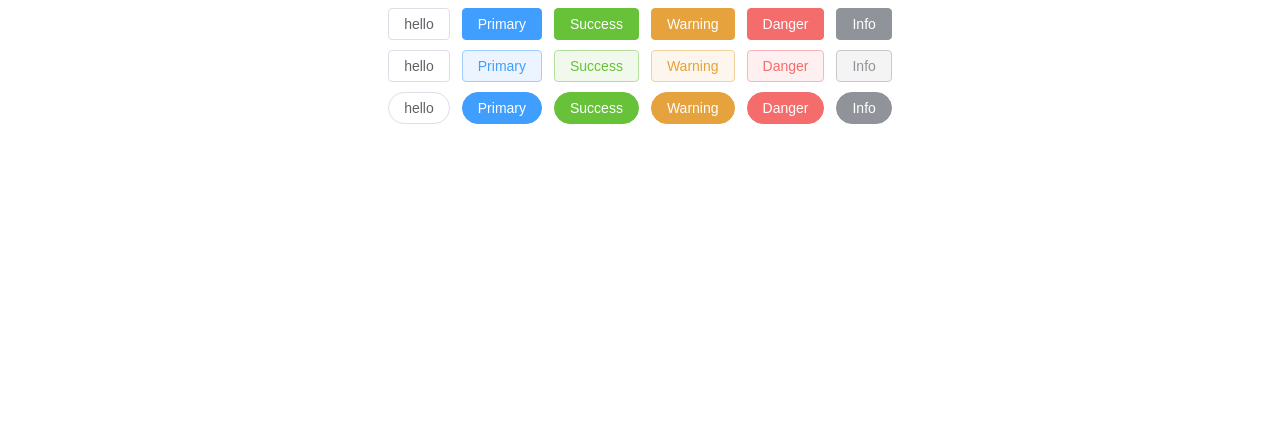
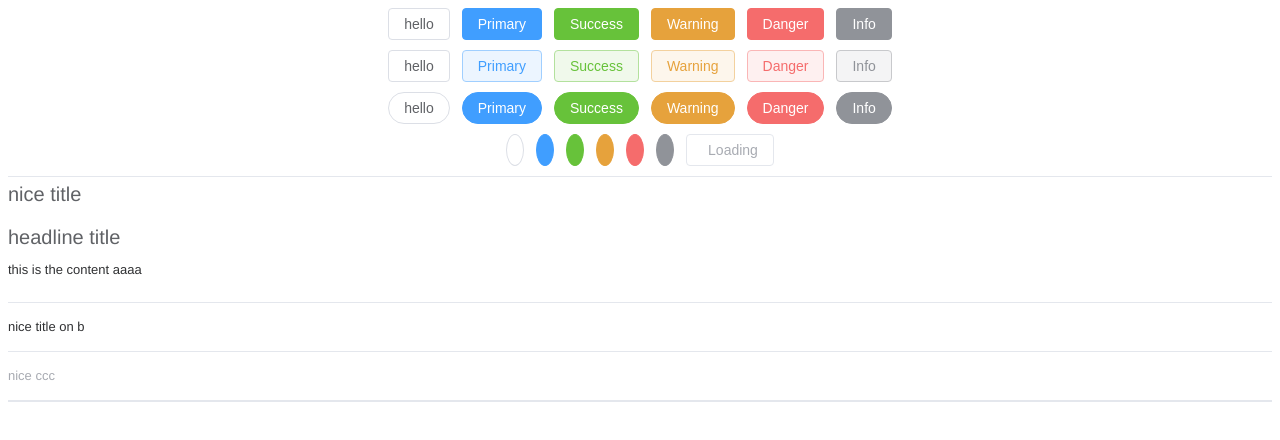
Before and after one commit to HasonoCell/Mercury-UI, a Vue app: page / in a window 1280 px wide. Shown: the top 440 px of the page. Built offline with nearby package versions, Linux system fonts and the light colour scheme; the HTML template or start-up script is replaced by a standard one.

Commit message:
完成Collapse与Icon组件

```diff
--- a/eslint.config.ts
+++ b/eslint.config.ts
@@ -23,6 +23,7 @@ export default defineConfigWithVueTs(
   {
     rules: {
       "vue/multi-word-component-names": "off",
+      "@typescript-eslint/no-unused-vars": "warn"
     }
   }
 )
--- a/package.json
+++ b/package.json
@@ -12,10 +12,15 @@
     "lint": "eslint . --fix"
   },
   "dependencies": {
+    "@fortawesome/fontawesome-svg-core": "^6.7.2",
+    "@fortawesome/free-solid-svg-icons": "^6.7.2",
+    "@fortawesome/vue-fontawesome": "^3.0.8",
+    "lodash-es": "^4.17.21",
     "vue": "^3.5.13"
   },
   "devDependencies": {
     "@tsconfig/node22": "^22.0.0",
+    "@types/lodash-es": "^4.17.12",
     "@types/node": "^22.13.9",
     "@vitejs/plugin-vue": "^5.2.1",
     "@vitejs/plugin-vue-jsx": "^4.1.1",
--- a/src/App.vue
+++ b/src/App.vue
@@ -1,5 +1,11 @@
 <script setup lang="ts">
+import { ref } from "vue";
 import Button from "./components/Button/Button.vue";
+import Collapse from "./components/Collapse/Collapse.vue";
+import CollapseItem from "./components/Collapse/CollapseItem.vue";
+import Icon from "./components/Icon/Icon.vue";
+
+const collapseOpenedVal = ref(["a"]);
 </script>
 
 <template>
@@ -30,6 +36,34 @@ import Button from "./components/Button/Button.vue";
       <Button type="danger" round> Danger </Button>
       <Button type="info" round> Info </Button>
     </div>
+
+    <div class="circle block">
+      <Button circle> <Icon icon="star" /> </Button>
+      <Button type="primary" circle> <Icon icon="star" /> </Button>
+      <Button type="success" circle> <Icon icon="star" /> </Button>
+      <Button type="warning" circle> <Icon icon="star" /> </Button>
+      <Button type="danger" circle> <Icon icon="star" /> </Button>
+      <Button type="info" circle> <Icon icon="star" /> </Button>
+      <Button loading> Loading </Button>
+    </div>
+  </div>
+
+  <div class="collapse">
+    <Collapse v-model="collapseOpenedVal">
+      <CollapseItem name="a">
+        <template #title>
+          <h1>nice title</h1>
+        </template>
+        <h1>headline title</h1>
+        <div>this is the content aaaa</div>
+      </CollapseItem>
+      <CollapseItem name="b" title="nice title on b">
+        <div>test content b b and b</div>
+      </CollapseItem>
+      <CollapseItem name="c" title="nice ccc" disabled>
+        <div>he is content in c</div>
+      </CollapseItem>
+    </Collapse>
   </div>
 </template>
 
--- a/src/components/Button/Button.vue
+++ b/src/components/Button/Button.vue
@@ -1,6 +1,7 @@
 <script setup lang="ts">
 import { ref } from "vue";
 import type { ButtonProps } from "./types";
+import Icon from "../Icon/Icon.vue";
 
 defineOptions({
   name: "VkButton",
@@ -34,6 +35,8 @@ defineExpose({
     :autofocus="autofocus"
     :type="nativeType"
   >
+    <Icon icon="spinner" spin v-if="loading"></Icon>
+    <Icon :icon="icon" v-if="icon"></Icon>
     <span>
       <slot></slot>
     </span>
--- /dev/null
+++ b/src/components/Collapse/Collapse.vue
@@ -0,0 +1,47 @@
+<script setup lang="ts">
+import type { NameType, CollapseEmits, CollapseProps } from "./types";
+import { ref, provide, watch } from "vue";
+import { collapseContextKey } from "./types";
+
+defineOptions({
+  name: "VkCollapse",
+});
+
+const props = defineProps<CollapseProps>();
+
+const emits = defineEmits<CollapseEmits>();
+
+const activeName = ref<NameType[]>(props.modelValue);
+
+const handleItemClick = (item: NameType) => {
+  const index = activeName.value.indexOf(item);
+  if (props.accordion) {
+    activeName.value = [activeName.value[0] === item ? "" : item];
+  } else {
+    if (index >= 0) {
+      // 存在，删除对应项
+      activeName.value.splice(index, 1);
+    } else {
+      // 不存在，添加对应项
+      activeName.value.push(item);
+    }
+  }
+  emits("update:modelValue", activeName.value);
+  emits("change", activeName.value);
+};
+
+provide(collapseContextKey, {
+  activeName,
+  handleItemClick,
+});
+
+watch(() => props.modelValue, () => {
+  activeName.value = props.modelValue
+})
+</script>
+
+<template>
+  <div class="vk-collapse">
+    <slot></slot>
+  </div>
+</template>
--- /dev/null
+++ b/src/components/Collapse/CollapseItem.vue
@@ -0,0 +1,78 @@
+<script setup lang="ts">
+import type { CollapseItemProps } from "./types";
+import { inject, computed } from "vue";
+import { collapseContextKey } from "./types";
+import Icon from "../Icon/Icon.vue";
+
+defineOptions({
+  name: "VkCollapseItem",
+});
+
+const props = defineProps<CollapseItemProps>();
+
+const collapseContext = inject(collapseContextKey);
+
+const isActive = computed(() => collapseContext?.activeName.value.includes(props.name));
+
+const handleClick = () => {
+  if (props.disabled) {
+    return;
+  }
+  collapseContext?.handleItemClick(props.name);
+};
+
+const transitionEvents: Record<string, (el: HTMLElement) => void> = {
+  beforeEnter(el) {
+    el.style.height = "0px";
+    el.style.overflow = "hidden";
+  },
+  enter(el) {
+    el.style.height = `${el.scrollHeight}px`;
+  },
+  afterEnter(el) {
+    el.style.height = "";
+    el.style.overflow = "";
+  },
+  beforeLeave(el) {
+    el.style.height = `${el.scrollHeight}px`;
+    el.style.overflow = "hidden";
+  },
+  leave(el) {
+    el.style.height = "0px";
+  },
+  afterLeave(el) {
+    el.style.height = "";
+    el.style.overflow = "";
+  },
+};
+</script>
+
+<template>
+  <div
+    class="vk-collapse-item"
+    :class="{
+      'is-disabled': disabled,
+    }"
+  >
+    <div
+      class="vk-collapse-item__header"
+      :id="`item-header-${name}`"
+      @click="handleClick"
+      :class="{
+        'is-disabled': disabled,
+        'is-active': isActive,
+      }"
+    >
+      <slot name="title">{{ title }}</slot>
+      <Icon icon="arrow-right" class="header-angle"></Icon>
+    </div>
+    <Transition name="slide" v-on="transitionEvents">
+      <div class="vk-collapse-item__wrapper" v-show="isActive">
+        <div class="vk-collapse-item__content" :id="`item-content-${name}`">
+          <slot></slot>
+        </div>
+      </div>
+    </Transition>
+    <div></div>
+  </div>
+</template>
--- /dev/null
+++ b/src/components/Collapse/style.scss
@@ -0,0 +1,64 @@
+.vk-collapse {
+    --vk-collapse-border-color: var(--vk-border-color-light);
+    --vk-collapse-header-height: 48px;
+    --vk-collapse-header-bg-color: var(--vk-fill-color-blank);
+    --vk-collapse-header-text-color: var(--vk-text-color-primary);
+    --vk-collapse-header-font-size: 13px;
+    --vk-collapse-content-bg-color: var(--vk-fill-color-blank);
+    --vk-collapse-content-font-size: 13px;
+    --vk-collapse-content-text-color: var(--vk-text-color-primary);
+    --vk-collapse-disabled-text-color: var(--vk-disabled-text-color);
+    --vk-collapse-disabled-border-color: var(--vk-border-color-lighter);
+    border-top: 1px solid var(--vk-collapse-border-color);
+    border-bottom: 1px solid var(--vk-collapse-border-color);
+}
+
+.vk-collapse-item__header {
+    display: flex;
+    align-items: center;
+    justify-content: space-between;
+    height: var(--vk-collapse-header-height);
+    line-height: var(--vk-collapse-header-height);
+    background-color: var(--vk-collapse-header-bg-color);
+    color: var(--vk-collapse-header-text-color);
+    cursor: pointer;
+    font-size: var(--vk-collapse-header-font-size);
+    font-weight: 500;
+    transition: border-bottom-color var(--vk-transition-duration);
+    outline: none;
+    border-bottom: 1px solid var(--vk-collapse-border-color);
+
+    &.is-disabled {
+        color: var(--vk-collapse-disabled-text-color);
+        cursor: not-allowed;
+        background-image: none;
+    }
+
+    &.is-active {
+        border-bottom-color: transparent;
+
+        .header-angle {
+            transform: rotate(90deg);
+        }
+    }
+
+    .header-angle {
+        transition: transform var(--vk-transition-duration);
+    }
+}
+
+.vk-collapse-item__content {
+    will-change: height;
+    background-color: var(--vk-collapse-content-bg-color);
+    overflow: hidden;
+    box-sizing: border-box;
+    font-size: var(--vk-collapse-content-font-size);
+    color: var(--vk-collapse-content-text-color);
+    border-bottom: 1px solid var(--vk-collapse-border-color);
+    padding-bottom: 25px;
+}
+
+.slide-enter-active,
+.slide-leave-active {
+    transition: height var(--vk-transition-duration) ease-in-out;
+}
--- /dev/null
+++ b/src/components/Collapse/types.ts
@@ -0,0 +1,25 @@
+import { type Ref, type InjectionKey } from "vue";
+export type NameType = string | number
+
+export interface CollapseItemProps {
+  name: NameType;
+  title?: string;
+  disabled?: boolean;
+}
+
+export interface CollapseContext {
+  activeName: Ref<NameType[]>
+  handleItemClick: (name: NameType) => void
+}
+
+export interface CollapseProps {
+  modelValue: NameType[],
+  accordion?: boolean,
+}
+
+export interface CollapseEmits {
+  (e: 'update:modelValue', values: NameType[]): void
+  (e: 'change', values: NameType[]): void
+}
+
+export const collapseContextKey: InjectionKey<CollapseContext> = Symbol('collapseContextKey')
--- /dev/null
+++ b/src/components/Icon/Icon.vue
@@ -0,0 +1,38 @@
+<script setup lang="ts">
+import type { FontAwesomeIconProps } from "@fortawesome/vue-fontawesome";
+import { FontAwesomeIcon } from "@fortawesome/vue-fontawesome";
+import { omit } from "lodash-es";
+import { computed } from "vue";
+
+defineOptions({
+  name: "VkIcon",
+  inheritAttrs: false, // 与透传有关的知识点
+});
+
+// 这里对 FontAwesomeIconProps 参数列表要做出自定义调整
+const props = defineProps<
+  {
+    type?: "primary" | "success" | "warning" | "danger" | "info";
+    color?: string;
+  } & FontAwesomeIconProps
+>();
+
+const filteredProps = computed(() => omit(props, ["type", "color"]));
+
+const customStyles = computed(() => {
+  return props.color ? { color: props.color } : {};
+});
+</script>
+
+<template>
+  <i
+    class="vk-icon"
+    :class="{
+      [`vk-icon--${type}`]: type,
+    }"
+    :style="customStyles"
+    v-bind="$attrs"
+  >
+    <FontAwesomeIcon v-bind="filteredProps"></FontAwesomeIcon>
+  </i>
+</template>
--- /dev/null
+++ b/src/components/Icon/style.scss
@@ -0,0 +1,16 @@
+.vk-icon {
+    --vk-icon-color: inherit;
+    display: inline-flex;
+    justify-content: center;
+    align-items: center;
+    position: relative;
+    fill: currentColor;
+    color: var(--vk-icon-color);
+    font-size: inherit;
+}
+
+@each $val in primary, info, success, warning, danger {
+    .vk-icon--#{$val} {
+        --vk-icon-color: var(--vk-color-#{$val});
+    }
+}
--- a/src/main.ts
+++ b/src/main.ts
@@ -1,6 +1,12 @@
 import './styles/index.scss'
+
+import { library } from '@fortawesome/fontawesome-svg-core'
+import { fas } from '@fortawesome/free-solid-svg-icons'
+
+library.add(fas)
 
 import { createApp } from 'vue'
 import App from './App.vue'
 
-createApp(App).mount('#app')
+createApp(App)
+.mount('#app')
--- a/src/styles/index.scss
+++ b/src/styles/index.scss
@@ -1,3 +1,5 @@
 @use './vars.scss';
 @use './reset.scss';
-@use '../components/Button/style.scss';
+@use '../components/Button/style.scss' as button;
+@use '../components/Collapse/style.scss' as collapse;
+@use '../components/Icon/style.scss' as icon
```
Also changed, not shown: 1 other file (tests, documents, lock files or other folders).
